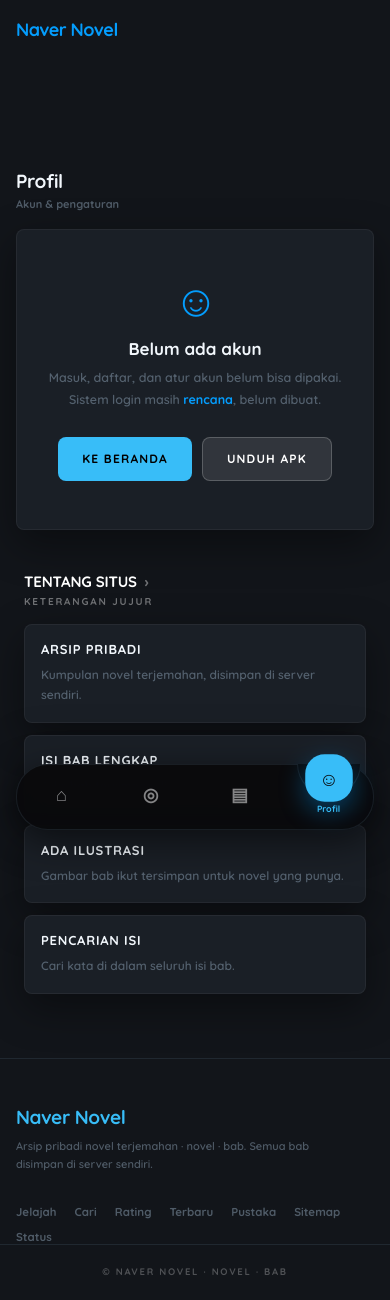
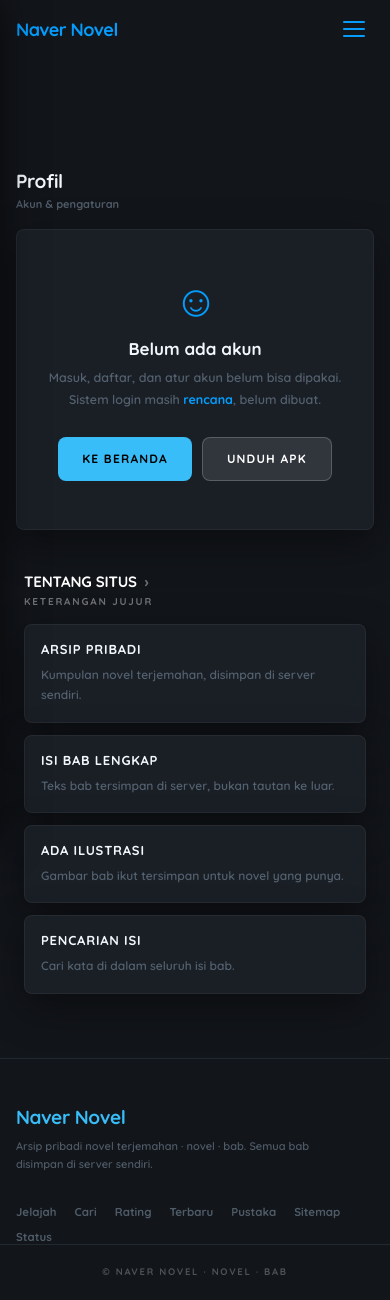
Before and after one commit to HiuraKiyowoo/Naver-Web, a FastAPI app: page /profil in a window 390 px wide. Shown: the top 1300 px of the page. After the commit the page ends 1275 px from the top, so only its background shows below. Run offline with FastAPI, Linux system fonts and the light colour scheme.

Commit message:
NAV SAMPING PENUH: nav bawah dihapus, hamburger di KANAN header, laci kiri 12 menu (Home/Jelajah/Pustaka/Profil/Cari/Telusuri Genre/Tag Populer/Rating/Baru/Sudah Tamat/APK/Status) + tirai + Escape + kunci scroll; padding bawah 100px->24px

```diff
--- a/static/miruro.css
+++ b/static/miruro.css
@@ -524,7 +524,7 @@
   .grid { grid-template-columns: repeat(auto-fill, minmax(88px, 1fr)); gap: 12px 10px; }
   .judul-hal h1 { font-size: 19px; }
   .bagian-kepala h2 { font-size: 15px; }
-  body { padding-bottom: 100px; }
+  body { padding-bottom: 24px; }
   .detail { padding-top: 14px; }
   .baca { padding: 80px 18px 130px; }
   .baca h1 { font-size: 19px; }
@@ -613,3 +613,48 @@
   .mg-judul { font-size: 18px; }
   .mg-desk { font-size: 12px; }
 }
+
+
+/* ══════════════════════════════════════════════════════════════
+   NAV SAMPING (laci kiri) + HAMBURGER
+   ══════════════════════════════════════════════════════════════ */
+.hamburger { width: 40px; height: 40px; border: 0; background: none; cursor: pointer;
+  display: flex; flex-direction: column; justify-content: center; gap: 5px;
+  padding: 0 9px; border-radius: 9px; flex: none; }
+.hamburger span { display: block; height: 2px; width: 100%; border-radius: 2px;
+  background: var(--cyan); transition: transform .25s, opacity .25s; }
+.hamburger:hover { background: rgba(255,255,255,.06); }
+
+.laci-tirai { position: fixed; inset: 0; z-index: 200; background: rgba(0,0,0,.62);
+  -webkit-backdrop-filter: blur(2px); backdrop-filter: blur(2px); }
+.laci-tirai[hidden] { display: none; }
+
+.laci { position: fixed; top: 0; left: 0; bottom: 0; z-index: 201;
+  width: min(84vw, 310px); display: flex; flex-direction: column;
+  background: #14181F; border-right: 1px solid rgba(160,200,240,.10);
+  box-shadow: 8px 0 34px rgba(0,0,0,.55);
+  transform: translateX(-102%); transition: transform .3s cubic-bezier(.2,.8,.25,1);
+  overscroll-behavior: contain; }
+.laci.laci-buka { transform: translateX(0); }
+.laci-kepala { display: flex; align-items: center; justify-content: space-between;
+  padding: 16px 16px 12px; border-bottom: 1px solid rgba(160,200,240,.08); flex: none; }
+.laci-tutup { width: 34px; height: 34px; border: 0; border-radius: 9px; background: rgba(255,255,255,.06);
+  color: #F2F7FC; font-size: 21px; line-height: 1; cursor: pointer; }
+.laci-tutup:hover { background: rgba(255,255,255,.12); }
+.laci-nav { flex: 1; overflow-y: auto; padding: 10px 10px 16px; -webkit-overflow-scrolling: touch; }
+.laci-nav a { display: flex; align-items: center; gap: 11px; padding: 11px 12px;
+  border-radius: 9px; color: #C8D3DF; font-size: 14px; font-weight: 700; text-decoration: none; }
+.laci-nav a:hover { background: rgba(255,255,255,.06); color: #fff; }
+.laci-nav a[aria-current="page"] { background: rgba(4,157,253,.14); color: var(--cyan); }
+.laci-ikon { width: 19px; text-align: center; font-size: 15px; opacity: .9; flex: none; }
+.laci-pisah { height: 1px; margin: 8px 6px; background: rgba(160,200,240,.09); }
+.laci-kaki { flex: none; padding: 12px 16px; border-top: 1px solid rgba(160,200,240,.08);
+  font-size: 11px; color: var(--samar); }
+body.laci-ada { overflow: hidden; }
+
+@media (min-width: 900px) { .laci { width: 280px; } .laci-nav a { font-size: 15px; } }
+
+
+/* hamburger didorong ke KANAN header */
+.kepala-dalam .hamburger { margin-left: auto; }
+.kepala-dalam .logo { margin-right: 0; }
--- a/static/web.js
+++ b/static/web.js
@@ -256,4 +256,27 @@
     }, { passive: true });
     segar();
   })();
+
+  /* ══ NAV SAMPING: buka/tutup laci (hamburger) ══ */
+  (function () {
+    var laci = document.getElementById('laci');
+    var tirai = document.getElementById('laciTirai');
+    var buka = document.getElementById('btnLaci');
+    var tutup = document.getElementById('btnLaciTutup');
+    if (!laci || !buka) return;
+    function setel(aktif) {
+      laci.classList.toggle('laci-buka', aktif);
+      laci.setAttribute('aria-hidden', aktif ? 'false' : 'true');
+      buka.setAttribute('aria-expanded', aktif ? 'true' : 'false');
+      document.body.classList.toggle('laci-ada', aktif);
+      if (tirai) tirai.hidden = !aktif;
+      if (aktif && tutup) { try { tutup.focus(); } catch (e) {} }
+    }
+    buka.addEventListener('click', function () { setel(true); });
+    if (tutup) tutup.addEventListener('click', function () { setel(false); });
+    if (tirai) tirai.addEventListener('click', function () { setel(false); });
+    document.addEventListener('keydown', function (e) {
+      if (e.key === 'Escape' && laci.classList.contains('laci-buka')) setel(false);
+    });
+  })();
 })();
--- a/templates/base.html
+++ b/templates/base.html
@@ -23,12 +23,38 @@
 <header class="kepala">
   <div class="kepala-dalam">
     <a class="logo" href="/">{{ nama }}</a>
-    <nav class="nav-atas">
-      <a href="/jelajah">Jelajah</a>
-      <a href="/pustaka">Pustaka</a>
-    </nav>
+    <button class="hamburger" id="btnLaci" aria-label="Buka menu" aria-expanded="false" aria-controls="laci">
+      <span></span><span></span><span></span>
+    </button>
   </div>
 </header>
+
+{# ── LACI SAMPING (semua menu) ── #}
+<div class="laci-tirai" id="laciTirai" hidden></div>
+<aside class="laci" id="laci" aria-label="Menu utama" aria-hidden="true">
+  <div class="laci-kepala">
+    <b class="logo">{{ nama }}</b>
+    <button class="laci-tutup" id="btnLaciTutup" aria-label="Tutup menu">&times;</button>
+  </div>
+  <nav class="laci-nav">
+    <a href="/"{% if halaman == 'beranda' %} aria-current="page"{% endif %}><span class="laci-ikon" aria-hidden="true">⌂</span> Home</a>
+    <a href="/jelajah"{% if halaman in ('jelajah','daftar') %} aria-current="page"{% endif %}><span class="laci-ikon" aria-hidden="true">◎</span> Jelajah</a>
+    <a href="/pustaka"{% if halaman == 'pustaka' %} aria-current="page"{% endif %}><span class="laci-ikon" aria-hidden="true">▤</span> Pustaka</a>
+    <a href="/profil"{% if halaman == 'profil' %} aria-current="page"{% endif %}><span class="laci-ikon" aria-hidden="true">☺</span> Profil</a>
+    <div class="laci-pisah"></div>
+    <a href="/cari"{% if halaman == 'cari' %} aria-current="page"{% endif %}><span class="laci-ikon" aria-hidden="true">⌕</span> Cari</a>
+    <a href="/jelajah"{% if halaman == 'genre' %} aria-current="page"{% endif %}><span class="laci-ikon" aria-hidden="true">◈</span> Telusuri Genre</a>
+    <a href="/jelajah"{% if halaman == 'tag' %} aria-current="page"{% endif %}><span class="laci-ikon" aria-hidden="true">#</span> Tag Populer</a>
+    <a href="/jelajah?order=rating"><span class="laci-ikon" aria-hidden="true">★</span> Rating Tertinggi</a>
+    <a href="/jelajah?order=baru"><span class="laci-ikon" aria-hidden="true">✦</span> Baru Ditambahkan</a>
+    <a href="/jelajah?status=Completed"><span class="laci-ikon" aria-hidden="true">✔</span> Sudah Tamat</a>
+    <div class="laci-pisah"></div>
+    <a href="/apk"><span class="laci-ikon" aria-hidden="true">▣</span> APK Android</a>
+    <a href="/status"><span class="laci-ikon" aria-hidden="true">⚙</span> Status Server</a>
+  </nav>
+  <div class="laci-kaki">Arsip pribadi · {{ total_novel|default('') }} novel</div>
+</aside>
+
 
 {% block isi %}{% endblock %}
 
@@ -51,19 +77,5 @@
   <div class="kaki-bawah">© {{ nama }} · {{ total_novel|default('') }} novel · {{ total_bab|default('') }} bab</div>
 </footer>
 
-<nav class="notch-nav" aria-label="Navigasi bawah">
-  <a href="/"{% if halaman == 'beranda' %} aria-current="page"{% endif %}>
-    <span class="notch-ikon" aria-hidden="true">⌂</span><span class="notch-label">Home</span>
-  </a>
-  <a href="/jelajah"{% if halaman in ('jelajah','genre','tag','daftar','cari') %} aria-current="page"{% endif %}>
-    <span class="notch-ikon" aria-hidden="true">◎</span><span class="notch-label">Jelajah</span>
-  </a>
-  <a href="/pustaka"{% if halaman == 'pustaka' %} aria-current="page"{% endif %}>
-    <span class="notch-ikon" aria-hidden="true">▤</span><span class="notch-label">Pustaka</span>
-  </a>
-  <a href="/profil"{% if halaman == 'profil' %} aria-current="page"{% endif %}>
-    <span class="notch-ikon" aria-hidden="true">☺</span><span class="notch-label">Profil</span>
-  </a>
-</nav>
 </body>
 </html>
```
